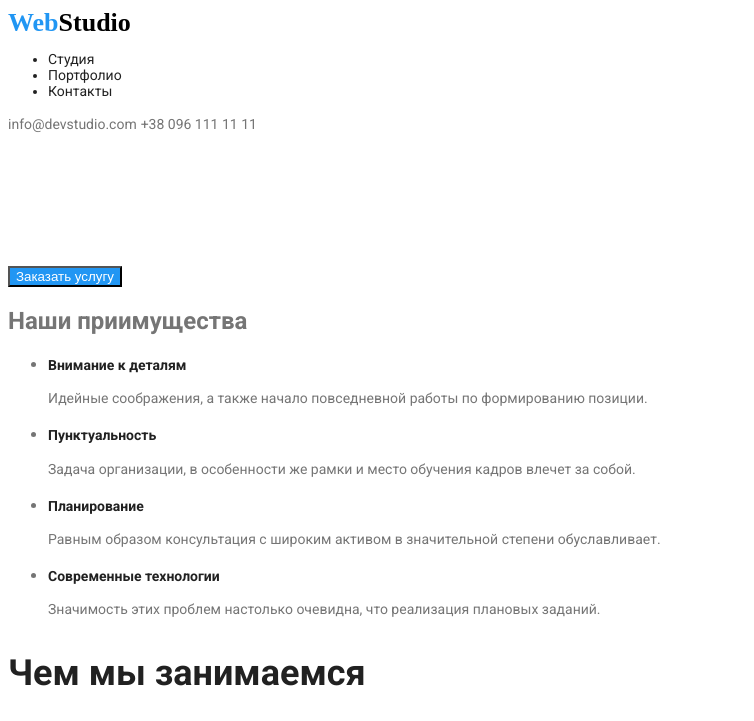
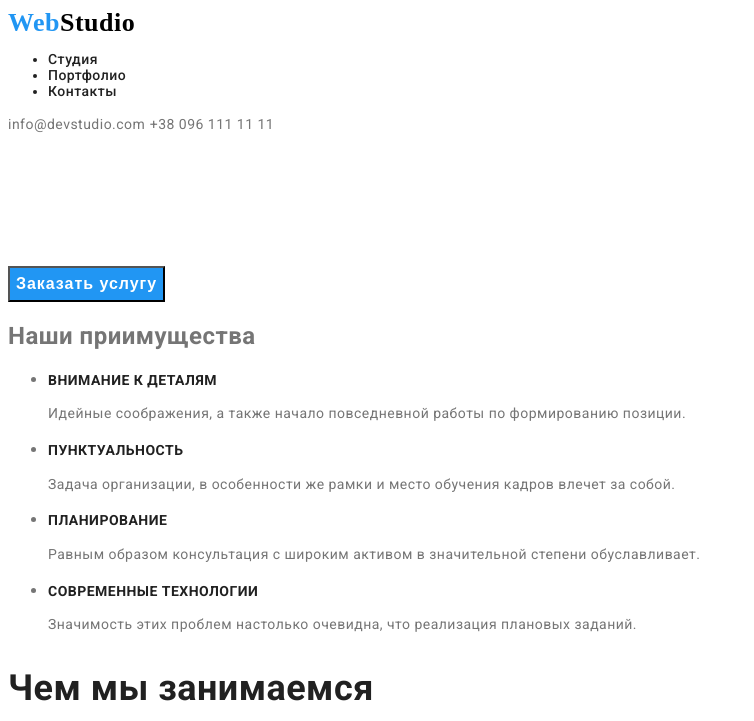
Before and after one commit to StanislavMironenko/-goit-markup-hw-02, a plain HTML site: page index.html in a window 1280 px wide. Shown: the top 721 px of the page, without its empty margins (0-754 px from the left). Drawn offline with Linux system fonts and the light colour scheme.

Commit message:
правки

```diff
--- a/css/style.css
+++ b/css/style.css
@@ -14,7 +14,7 @@ body{
     font-family: 'Roboto', sans-serif;
     background-color: var(--main-bc-);
     color: var(--main-color-);
-
+    letter-spacing: 0.03em;
 }
 
 .header{
@@ -39,7 +39,7 @@ body{
 
 .nav-link{
     font-size: 14px;
-    font-weight: medium;
+    font-weight: 500;
     line-height: 1.14;
     color: var(--header-color-);
 
@@ -63,17 +63,22 @@ body{
     color: var(--white-color);
     font-size: 44px;
     line-height: 1.36;
+
+    text-transform: uppercase;
+    letter-spacing: 0.06em;
 }
 .benefits-title{
     font-weight: 700;
     font-size: 14px;
     line-height: 1.17;
     color:var(--header-color-);
+
+    text-transform: uppercase;
 }
 .benefits-text{
     font-size: 14px;
     line-height: 1.71;
-}
+  }
 
 .title{
     font-size: 36px;
@@ -90,6 +95,7 @@ body{
     font-size: 16px;
     font-weight: 500;
     line-height: 1.17;
+    letter-spacing: 0.06em;
 
     color: var(--header-color-);
 }
@@ -119,8 +125,16 @@ background-color: var(--button-bc-);
 color: var(--header-color-);
 }
 .btn{
+    font-weight: 700;
+    font-size: 16px;
+    letter-spacing: 0.06em;
+    line-height: 1.87;
+
+
     background-color: var(--secondary-bc-);
     color: var(--white-color);
+
+
 }
 .hero .btn:hover,
 .hero .btn:focus{
@@ -141,6 +155,7 @@ color: var(--white-color);
     background-color: #2F303A;
     color: var(--white-color);
     font-style: normal;
+    letter-spacing: 0.03em;
 }
 .footer a{
     text-decoration: none;
```
